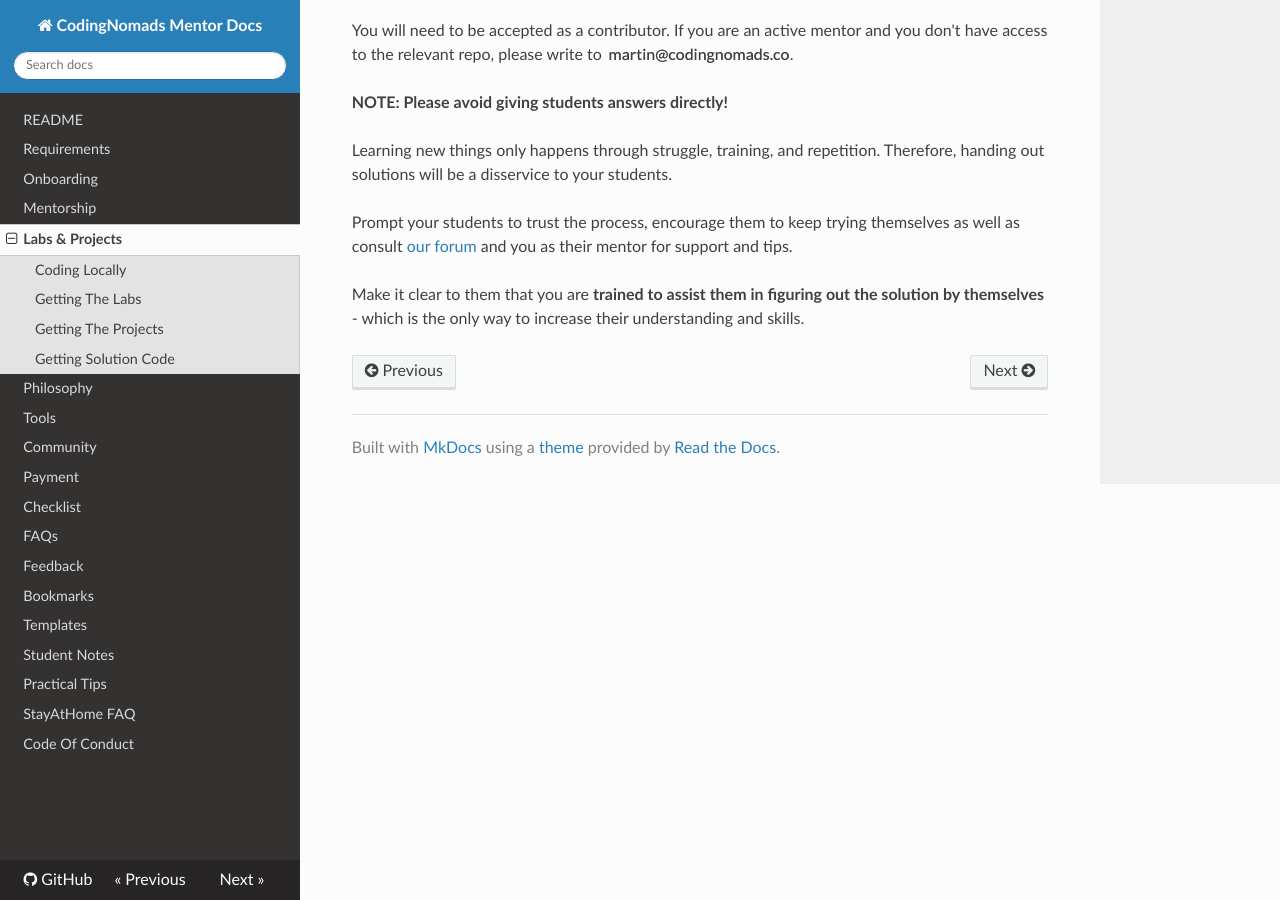
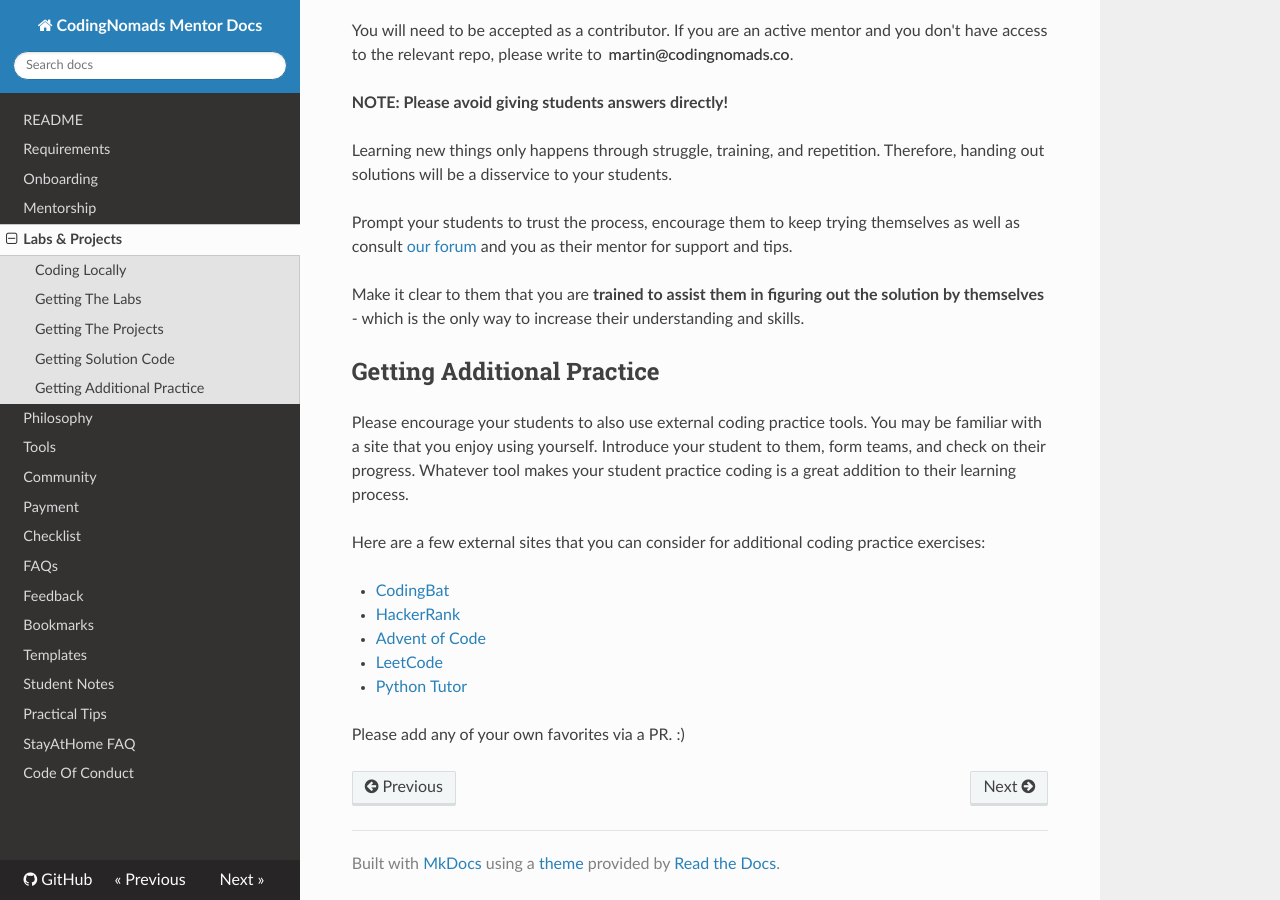
Before and after one commit to CodingNomads/mentor-docs, an MkDocs documentation site: the page built from docs/04_code_labs.md, in a window 1280 px wide and 900 px high, scrolled down 1445 px. Built offline with MkDocs 1.6.1, drawn with Linux system fonts in a browser that asks for light colours; nearby versions of some CDN libraries.

Commit message:
Add external code exercise site links

```diff
--- a/docs/04_code_labs.md
+++ b/docs/04_code_labs.md
@@ -55,3 +55,17 @@ Learning new things only happens through struggle, training, and repetition. The
 Prompt your students to trust the process, encourage them to keep trying themselves as well as consult [our forum](https://forum.codingnomads.co/) and you as their mentor for support and tips.
 
 Make it clear to them that you are **trained to assist them in figuring out the solution by themselves** - which is the only way to increase their understanding and skills.
+
+## Getting Additional Practice
+
+Please encourage your students to also use external coding practice tools. You may be familiar with a site that you enjoy using yourself. Introduce your student to them, form teams, and check on their progress. Whatever tool makes your student practice coding is a great addition to their learning process.
+
+Here are a few external sites that you can consider for additional coding practice exercises:
+
+- <a href='https://codingbat.com/' target='_blank'>CodingBat</a>
+- <a href='https://www.hackerrank.com/auth/signup' target='_blank'>HackerRank</a>
+- <a href='https://adventofcode.com/' target='_blank'>Advent of Code</a>
+- <a href='https://leetcode.com/' target='_blank'>LeetCode</a>
+- <a href='http://www.pythontutor.com/visualize.html' target='_blank'>Python Tutor</a>
+
+Please add any of your own favorites via a PR. :)
```
